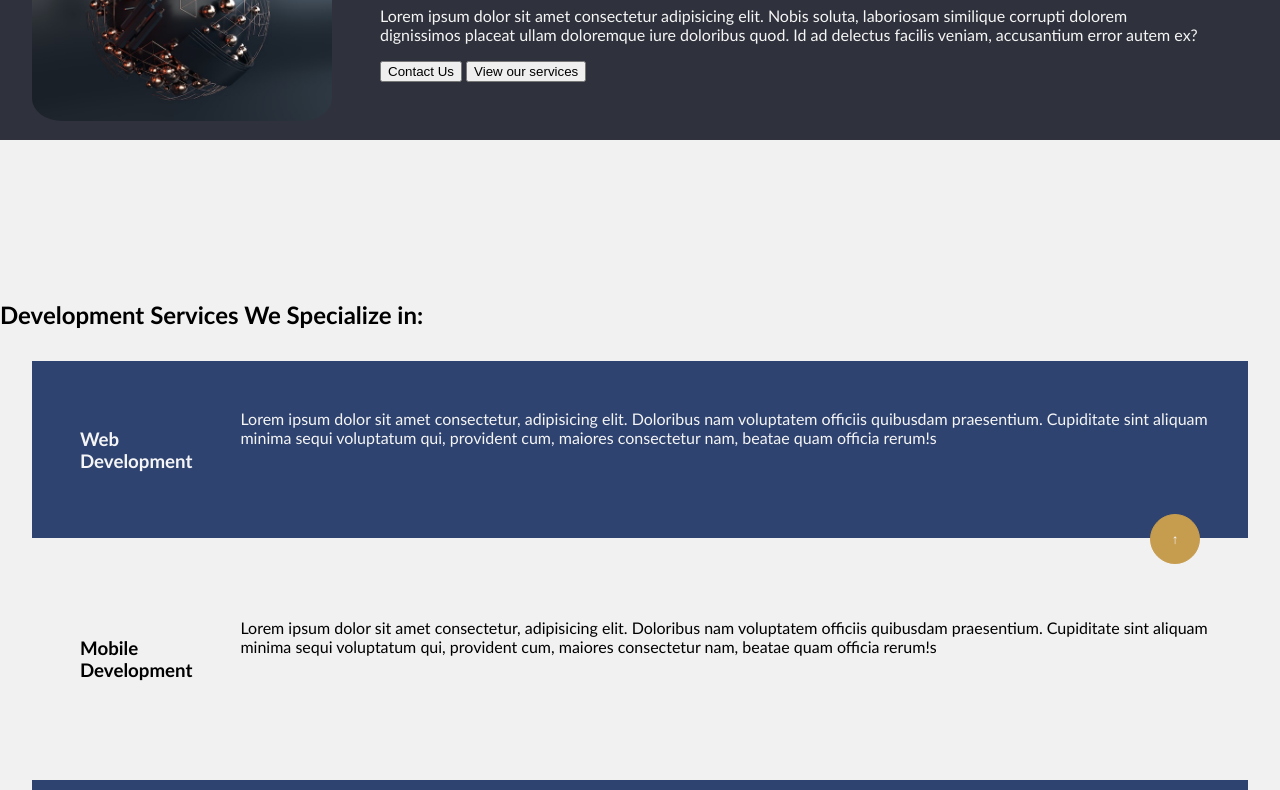
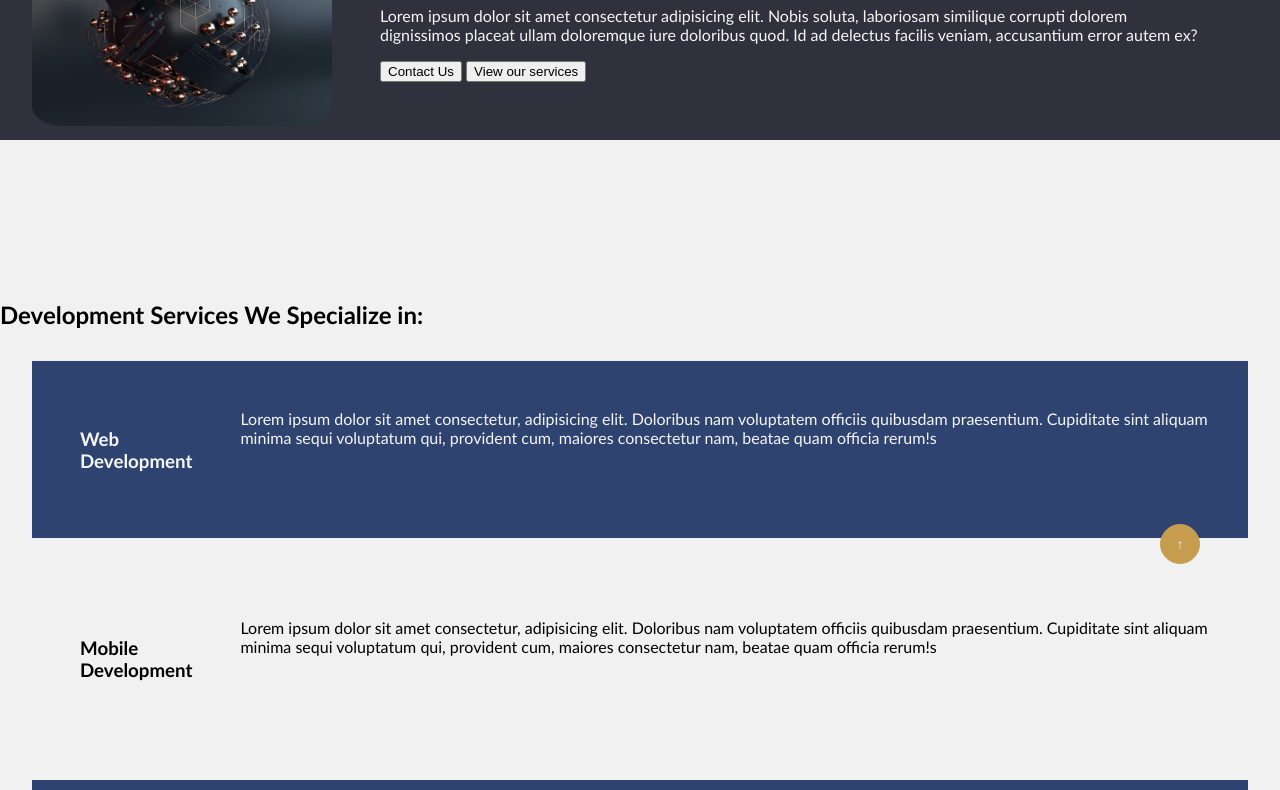
Before and after one commit to taylordavids1021/TAYABRA277_FTOW2306_GroupA_TaylorAbrahams_ITW6, a plain HTML site: page index.html in a window 1280 px wide. Shown: the part 156-946 px from the top of the page. Drawn offline with Linux system fonts and the light colour scheme.

Commit message:
adjust img size top button and header img

```diff
--- a/css/challenge.css
+++ b/css/challenge.css
@@ -21,5 +21,5 @@
 /* relatively position header image inside header element using CSS here */
 #header-image {
     position: relative;
-    top: 20px;
+    top: 50px;
 }
--- a/css/style.css
+++ b/css/style.css
@@ -12,8 +12,8 @@ body {
     background-color: rgb(198, 156, 78);
     border-radius: 50%;
     border: solid 1px rgb(198, 156, 78);
-    width: 50px;
-    height: 50px;
+    width: 40px;
+    height: 40px;
 }
 #back-to-top:hover > button {
     border: solid 1px rgb(198, 156, 78);
@@ -71,7 +71,7 @@ button:hover {
 #header-image {
     border-radius: 10%;
     width: 300px;
-    height: 225px;
+    height: 200px;
 }
 
 /* ---- Content ----- */
```
